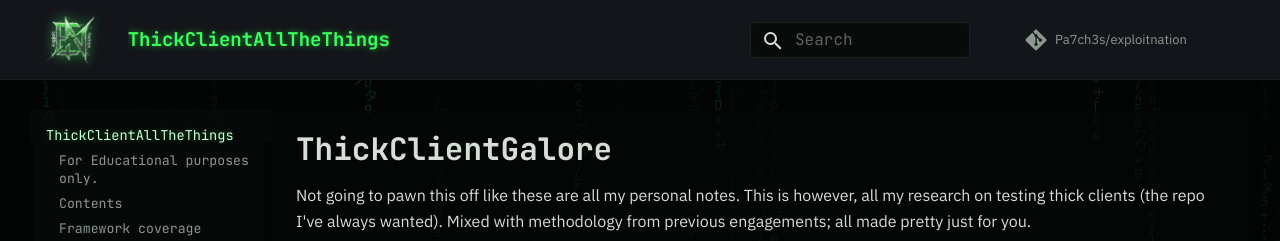
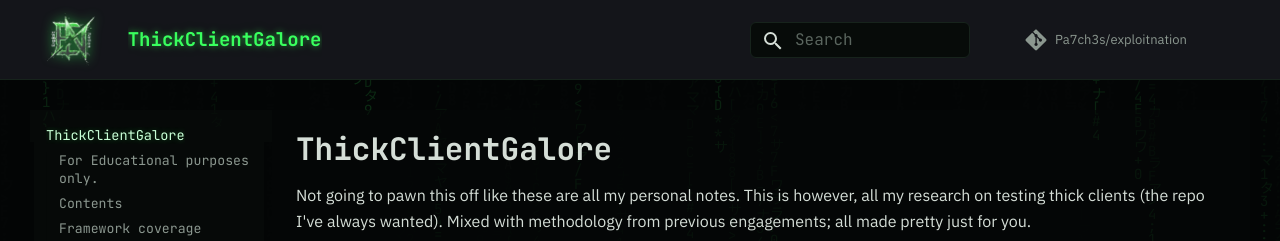
Before and after one commit to Pa7ch3s/ThickClientAllTheThings, an MkDocs documentation site: the page built from docs/index.md, in a window 1280 px wide. Shown: the top 241 px of the page. Built offline with MkDocs 1.6.1 and Material for MkDocs 9.7.7, drawn with Linux system fonts in a browser that asks for light colours; comment, search, counter and statistics services are not loaded; some of the changed lines change nothing that is shown.

Commit message:
Rename nav/header label from ThickClientAllTheThings to ThickClientGalore
Matches the actual book title used in docs/index.md's H1 and site
description; the header was showing the stale working-title label.

```diff
--- a/mkdocs.yml
+++ b/mkdocs.yml
@@ -53,7 +53,7 @@ plugins:
   - search
 
 nav:
-  - ThickClientAllTheThings: index.md
+  - ThickClientGalore: index.md
   - Reconnaissance & Unpacking: recon-and-unpacking.md
   - Secrets & Data at Rest: secrets-at-rest.md
   - Inter-Process Communication: ipc.md
```
